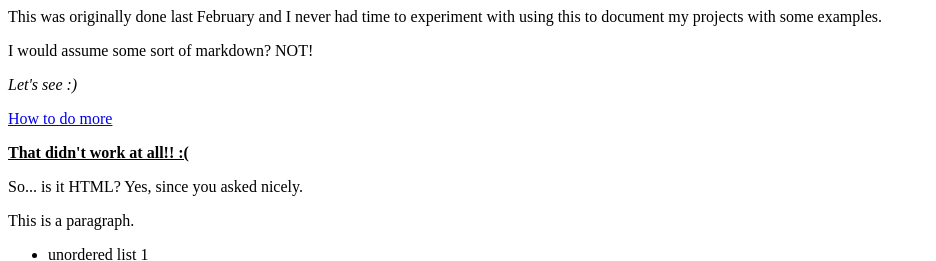
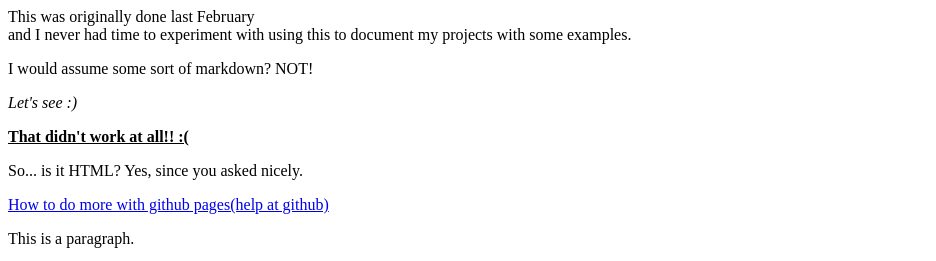
Before and after one commit to paulmotey/paulmotey.github.io, a plain HTML site: page index.html in a window 1280 px wide. Shown: the top 261 px of the page, without its empty margins (0-936 px from the left). Drawn offline with Linux system fonts and the light colour scheme.

Commit message:
moreTests

```diff
--- a/index.html
+++ b/index.html
@@ -1,14 +1,14 @@
-<p>This was originally done last February and I never had time to experiment with using this to document my projects with some examples.</p>
+<p>This was originally done last February<br /> and I never had time to experiment with using this to document my projects with some examples.</p>
 
 <p>I would assume some sort of markdown? NOT!</p>
 
 <p><i>Let's see :)</i></p>
 
-<a href="https://help.github.com/articles/creating-pages-with-the-automatic-generator/">How to do more</a>
-
 <p><u><b>That didn't work at all!! :(</b></u></p>
 
 <p>So... is it HTML? Yes, since you asked nicely.</p>
+
+<a href="https://help.github.com/articles/creating-pages-with-the-automatic-generator/" target="_blank">How to do more with github pages(help at github)</a>
 
 <p>This is a paragraph.</p>
 
```
